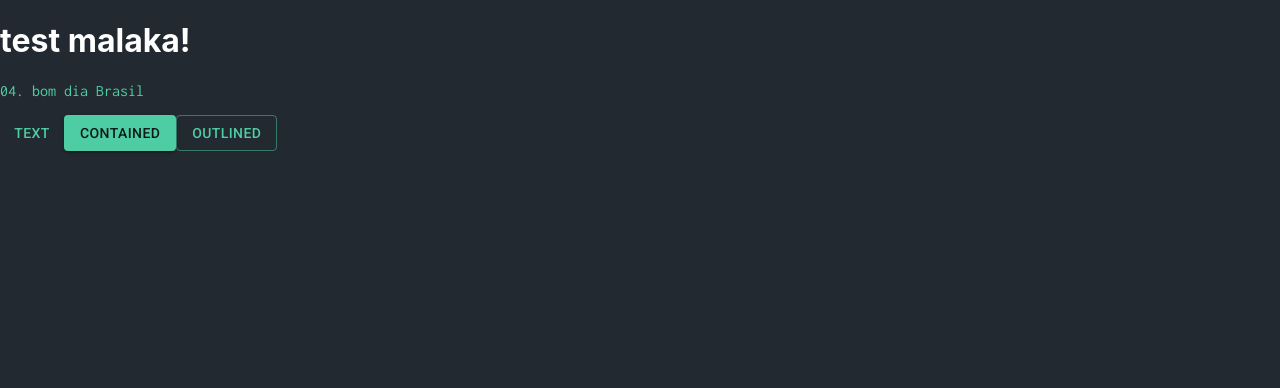
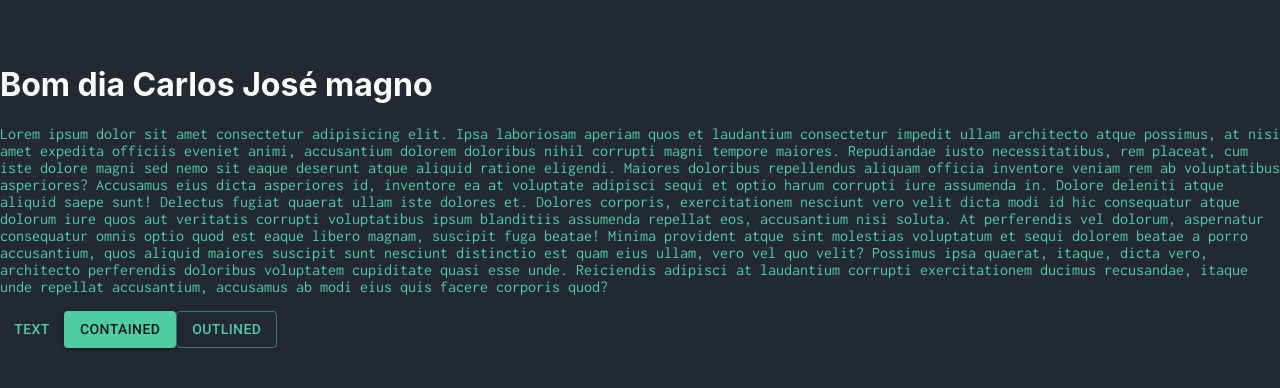
Before and after one commit to arturcmjr/arju-page, a React (Create React App) app: page / in a window 1280 px wide. Shown: the top 388 px of the page. Built offline with nearby package versions, Linux system fonts and the light colour scheme.

Commit message:
Wubbalubbadubdub!

```diff
--- a/public/index.html
+++ b/public/index.html
@@ -13,7 +13,8 @@
   <link href="https://fonts.googleapis.com/css2?family=Inconsolata:wght@200;300;400;500;600;700;800;900&display=swap"
     rel="stylesheet">
   <link rel="stylesheet" href="https://fonts.googleapis.com/css?family=Roboto:300,400,500,700&display=swap" />
-  <link rel="stylesheet" href="https://fonts.googleapis.com/icon?family=Material+Icons" />
+  <link rel="stylesheet"
+    href="https://fonts.googleapis.com/css2?family=Material+Symbols+Outlined:opsz,wght,FILL,GRAD@48,400,0,0" />
 
   <!--
       manifest.json provides metadata used when your web app is installed on a
--- a/src/App.scss
+++ b/src/App.scss
@@ -4,3 +4,7 @@ body {
   background-color: #232931;
   color: #fff;
 }
+
+#pageWrapper {
+  margin-top: calc(65px + env(safe-area-inset-top));
+}
--- a/src/App.tsx
+++ b/src/App.tsx
@@ -1,9 +1,9 @@
-import React, { useEffect } from "react";
-import logo from "./logo.svg";
+import { useEffect } from "react";
 import "./App.scss";
-import { ThemeProvider, createTheme, useTheme } from "@mui/material";
+import { ThemeProvider, createTheme } from "@mui/material";
 import { themeOptions } from "./shared/theme/muiTheme";
 import { Button } from "@mui/material";
+import Navbar from "./Navbar/Navbar";
 
 const theme = createTheme(themeOptions);
 var prevScrollpos = window.pageYOffset;
@@ -26,56 +26,39 @@ function App() {
 
   return (
     <ThemeProvider theme={theme}>
-      <div id="navbar">
-        <a href="#home" className="logo">
-          <span>ar</span>
-          <span>ju</span>
-        </a>
-        <div className="right">
-          <div className="ls-items">
-            <a href="#home">
-              <span>01:</span>
-              About
-            </a>
-            <a href="#home">
-              <span>02:</span>
-              Experience
-            </a>
-            <a href="#home">
-              <span>03:</span>
-              Projects
-            </a>
-            <a href="#home">
-              <span>04:</span>
-              Contact
-            </a>
-          </div>
-        </div>
+      <Navbar></Navbar>
+      <div id="pageWrapper">
+        <h1>Bom dia Carlos José magno</h1>
+        <p style={{ fontFamily: "Inconsolata", color: primary }}>
+          Lorem ipsum dolor sit amet consectetur adipisicing elit. Ipsa
+          laboriosam aperiam quos et laudantium consectetur impedit ullam
+          architecto atque possimus, at nisi amet expedita officiis eveniet
+          animi, accusantium dolorem doloribus nihil corrupti magni tempore
+          maiores. Repudiandae iusto necessitatibus, rem placeat, cum iste
+          dolore magni sed nemo sit eaque deserunt atque aliquid ratione
+          eligendi. Maiores doloribus repellendus aliquam officia inventore
+          veniam rem ab voluptatibus asperiores? Accusamus eius dicta asperiores
+          id, inventore ea at voluptate adipisci sequi et optio harum corrupti
+          iure assumenda in. Dolore deleniti atque aliquid saepe sunt! Delectus
+          fugiat quaerat ullam iste dolores et. Dolores corporis, exercitationem
+          nesciunt vero velit dicta modi id hic consequatur atque dolorum iure
+          quos aut veritatis corrupti voluptatibus ipsum blanditiis assumenda
+          repellat eos, accusantium nisi soluta. At perferendis vel dolorum,
+          aspernatur consequatur omnis optio quod est eaque libero magnam,
+          suscipit fuga beatae! Minima provident atque sint molestias voluptatum
+          et sequi dolorem beatae a porro accusantium, quos aliquid maiores
+          suscipit sunt nesciunt distinctio est quam eius ullam, vero vel quo
+          velit? Possimus ipsa quaerat, itaque, dicta vero, architecto
+          perferendis doloribus voluptatem cupiditate quasi esse unde.
+          Reiciendis adipisci at laudantium corrupti exercitationem ducimus
+          recusandae, itaque unde repellat accusantium, accusamus ab modi eius
+          quis facere corporis quod?
+        </p>
+        <Button variant="text">Text</Button>
+        <Button variant="contained">Contained</Button>
+        <Button variant="outlined">Outlined</Button>
+        <div style={{ height: "1500px" }}></div>
       </div>
-      <h1>test malaka!</h1>
-      <p style={{ fontFamily: "Inconsolata", color: primary }}>
-        04. bom dia Brasil
-      </p>
-      <Button variant="text">Text</Button>
-      <Button variant="contained">Contained</Button>
-      <Button variant="outlined">Outlined</Button>
-      <div style={{ height: "1500px" }}></div>
-      {/* <div className="App">
-        <header className="App-header">
-          <img src={logo} className="App-logo" alt="logo" />
-          <p>
-            Edit <code>src/App.tsx</code> and save to reload.
-          </p>
-          <a
-            className="App-link"
-            href="https://reactjs.org"
-            target="_blank"
-            rel="noopener noreferrer"
-          >
-            Learn React
-          </a>
-        </header>
-      </div> */}
     </ThemeProvider>
   );
 }
--- a/src/style/partials/_navbar.scss
+++ b/src/Navbar/Navbar.scss
@@ -1,5 +1,7 @@
 #navbar {
-  background-color: #393e46;
+  // background-color: #393e46;
+  background-color: rgba(57, 62, 70, 0.9);
+  backdrop-filter: blur(3px);
   position: fixed;
   top: 0;
   width: 100%;
@@ -13,6 +15,7 @@
 
 #navbar .logo {
   padding: 0 2em;
+  -webkit-tap-highlight-color: rgba(78, 204, 163, 0.15);
 
   span {
     color: #fff;
@@ -38,6 +41,13 @@
   }
 }
 
+#navbar a {
+  color: #fff;
+  text-decoration: none;
+  display: flex;
+  align-items: center;
+}
+
 #navbar .right {
   flex-grow: 1;
   display: flex;
@@ -50,27 +60,42 @@
   justify-content: flex-end;
   align-items: stretch;
 
-  a {
+  a.menu-link {
     padding: 0 1em;
+  }
+}
+
+a.menu-link {
   color: #fff;
   font-family: "Inconsolata", monospace;
   transition: color 150ms ease-in-out;
+  text-decoration: none;
 
   span {
     color: #4ecca3;
-      margin-right: .5rem;
+    margin-right: 0.5rem;
   }
 
   &:hover {
-      color: #4ecca3;
+    color: #4ecca3 !important;
     transition: color 150ms ease-in-out;
   }
 }
+
+#navbar .menu {
+  display: none;
+  max-width: 0;
 }
 
-#navbar a {
-  color: #fff;
-  text-decoration: none;
+@media only screen and (max-width: 600px) {
+  #navbar .ls-items {
+    display: none;
+    max-width: 0;
+  }
+
+  #navbar .menu {
     display: flex;
-  align-items: center;
+    max-width: 150px;
+    margin-right: 0.75rem;
   }
+}
--- /dev/null
+++ b/src/Navbar/Navbar.tsx
@@ -0,0 +1,88 @@
+import { IconButton, Menu, MenuItem } from "@mui/material";
+import React from "react";
+import "./Navbar.scss";
+
+const menuItems = [
+  {
+    name: "About",
+    link: "#about",
+  },
+  {
+    name: "Experience",
+    link: "#experience",
+  },
+  {
+    name: "Projects",
+    link: "#projects",
+  },
+  {
+    name: "Contact",
+    link: "#contact",
+  },
+];
+
+export function Navbar(): JSX.Element {
+  return (
+    <div id="navbar">
+      <a href="#home" className="logo">
+        <span>ar</span>
+        <span>ju</span>
+      </a>
+      <div className="right">
+        <div className="ls-items">
+          {menuItems.map((item, index) => (
+            <a href={item.link} key={index} className="menu-link">
+              <span>0{index + 1}:</span>
+              {item.name}
+            </a>
+          ))}
+        </div>
+        <SmallScreenMenu />
+      </div>
+    </div>
+  );
+}
+
+function SmallScreenMenu(): JSX.Element {
+  const [anchorEl, setAnchorEl] = React.useState<null | HTMLElement>(null);
+  const open = Boolean(anchorEl);
+  const handleClick = (event: React.MouseEvent<HTMLButtonElement>) => {
+    setAnchorEl(event.currentTarget);
+  };
+  const handleClose = () => {
+    setAnchorEl(null);
+  };
+
+  return (
+    <div className="menu">
+      <IconButton
+        color="secondary"
+        aria-label="upload picture"
+        component="span"
+        onClick={handleClick}
+      >
+        <span className="material-symbols-outlined">menu</span>
+      </IconButton>
+      <Menu
+        anchorEl={anchorEl}
+        open={open}
+        onClose={handleClose}
+        MenuListProps={{
+          "aria-labelledby": "basic-button",
+        }}
+      >
+        {menuItems.map((item, index) => (
+          <MenuItem onClick={handleClose}>
+            <a href={item.link} key={index} className="menu-link">
+              <span>0{index + 1}:</span>
+              <br />
+              {item.name}
+            </a>
+          </MenuItem>
+        ))}
+      </Menu>
+    </div>
+  );
+}
+
+export default Navbar;
--- a/src/style/_base.scss
+++ b/src/style/_base.scss
@@ -1,2 +1 @@
 @use './partials/main';
-@use './partials/navbar';
```
Lines whose indentation alone changed are shown as unchanged.
